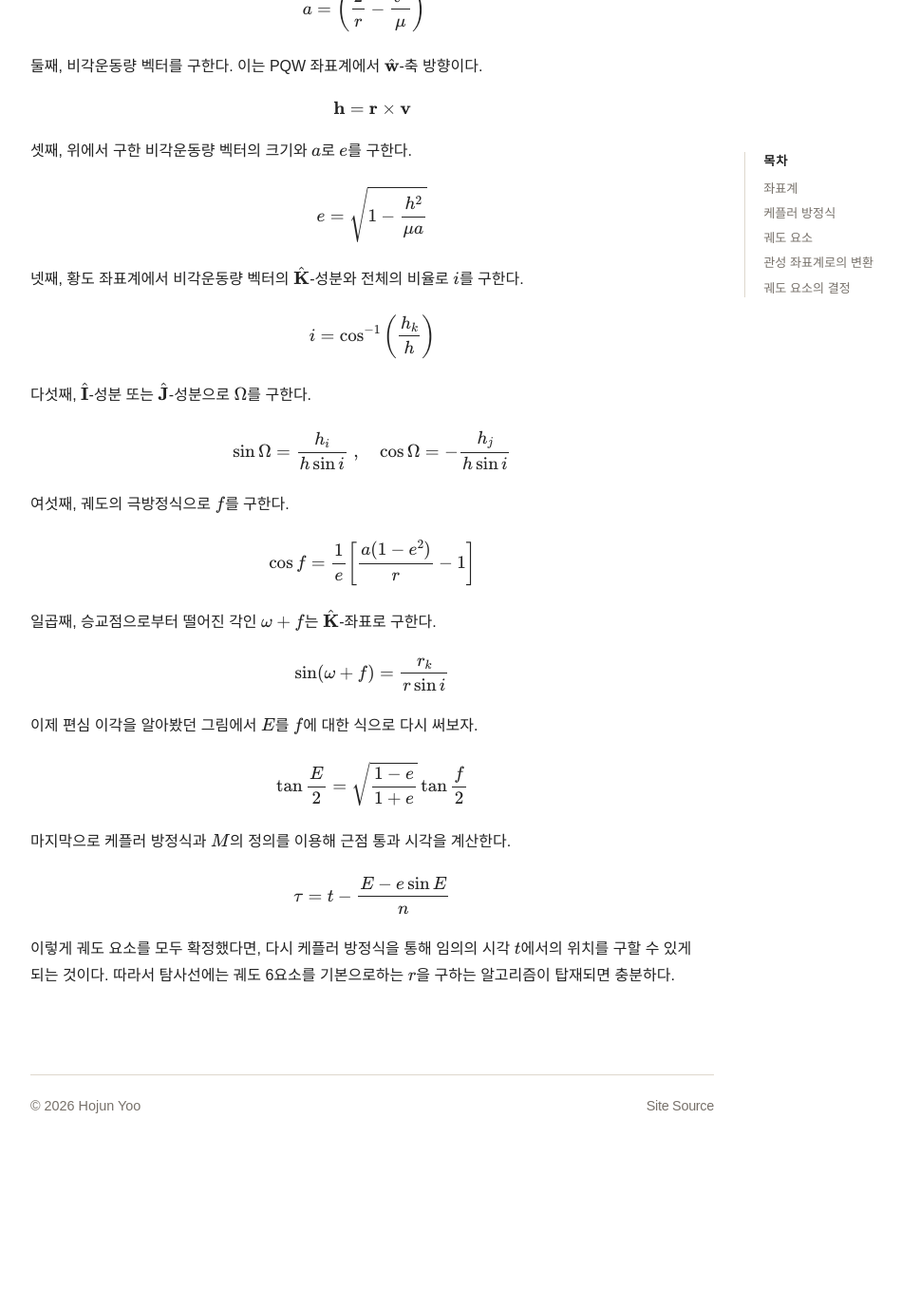
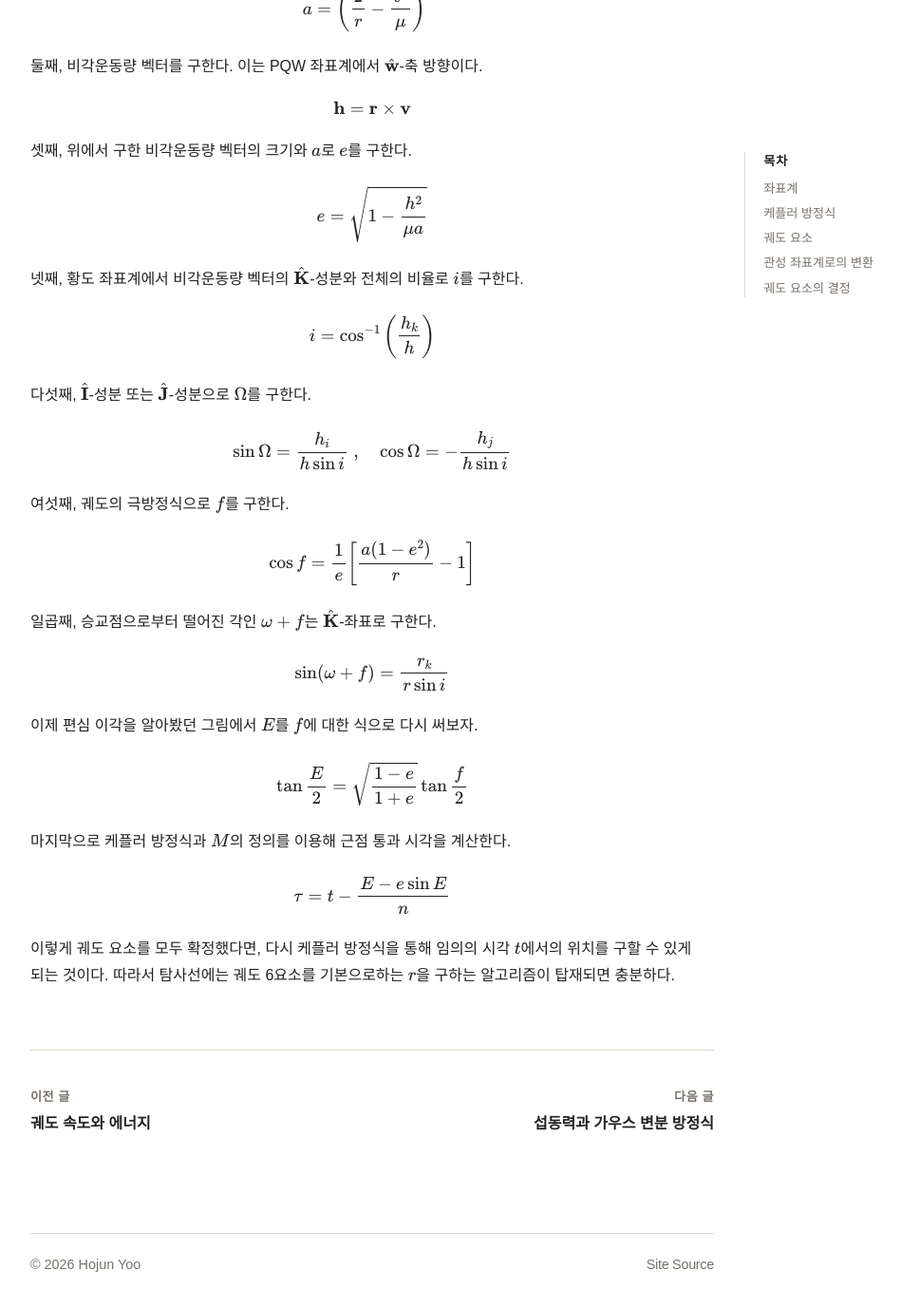
Before and after one commit to shami-momo/shami-momo.github.io, a Jekyll site: the page built from _posts/2026-04-24-orbit.md, in a window 1280 px wide and 1400 px high, scrolled down 5371 px. Shown: the top 1378 px of the window at 95% size, without its empty margins (248-1197 px from the left). Built offline with Jekyll 4.4.1, drawn with Linux system fonts in a browser that asks for light colours; some web fonts are replaced; comment, search, counter and statistics services are not loaded; before the commit the page ends 6604 px from its top, so only the background shows below that.

Commit message:
data update

```diff
--- a/_data/travel.yml
+++ b/_data/travel.yml
@@ -248,7 +248,7 @@ trips:
     end: "2026-06-24"
     description: "히로시마, 에히메, 오이타, 그리고 후쿠오카"
     countries: [JP]
-    prefectures: [Hiroshima, Ehime, Oita, Fukuoka]
+    prefectures: [Hiroshima, Ehime, Oita, Fukuoka, Yamaguchi]
 
   - id: "2607_jeju"
     url: "https://sei-and-the-world.tistory.com/category/여행/2607 제주"
--- a/_layouts/post.html
+++ b/_layouts/post.html
@@ -31,6 +31,26 @@ layout: default
   <div class="content">
     {{ content }}
   </div>
+
+  <nav class="post-nav" aria-label="Post navigation">
+    {% if page.previous %}
+      <a class="post-nav-item post-nav-prev" href="{{ page.previous.url | relative_url }}">
+        <span class="post-nav-label">이전 글</span>
+        <span class="post-nav-title">{{ page.previous.title }}</span>
+      </a>
+    {% else %}
+      <span class="post-nav-item post-nav-empty"></span>
+    {% endif %}
+
+    {% if page.next %}
+      <a class="post-nav-item post-nav-next" href="{{ page.next.url | relative_url }}">
+        <span class="post-nav-label">다음 글</span>
+        <span class="post-nav-title">{{ page.next.title }}</span>
+      </a>
+    {% else %}
+      <span class="post-nav-item post-nav-empty"></span>
+    {% endif %}
+  </nav>
 
   <nav id="postToc" class="post-toc" aria-label="목차"></nav>
 
--- a/assets/css/style.css
+++ b/assets/css/style.css
@@ -6,37 +6,34 @@
   --max-width: 720px;
 
   --bg: #fff;
-  --paper: #f5f5f5;
+  --paper: #f9f9f9;
   --text: #222222;
   --text-soft: #3d3d3d;
   --muted: #77716a;
   --line: #ded8cd;
   --line-soft: #e7e7e7;
 
-  --main: #ffb100;
+  --main: #ff577b;
 
-  --highlight: rgba(255, 229, 120, 0.55);
-  --highlight-hover: rgba(255, 228, 120, 0.9);
+  --highlight: color-mix(in srgb, var(--main) 24%, transparent);
+  --highlight-soft: color-mix(in srgb, var(--main) 5%, transparent);
 
   --map-base: #e2e2e2;
-
-  --chart-area-top: rgba(255, 197, 36, 0.32);
-  --chart-area-bottom: rgba(255, 197, 36, 0);
 }
 
 :root[data-theme="dark"] {
   color-scheme: dark;
 
-  --bg: #151412;
-  --paper: #201e1a;
-  --text: #ebebeb;
-  --text-soft: #d6ccbc;
-  --muted: #a89f91;
+  --bg: #121212 ;
+  --paper: #1f1f1f;
+  --text: #F5F5F5;
+  --text-soft: #d3d3d3;
+  --muted: #a7a7a7;
   --line: #414141;
-  --line-soft: #332e27;
+  --line-soft: #2e2e2e;
 
-  --highlight: rgba(255, 198, 73, 0.28);
-  --highlight-hover: rgba(255, 198, 73, 0.42);
+  --highlight: color-mix(in srgb, var(--main) 50%, transparent);
+  --highlight-soft: color-mix(in srgb, var(--main) 15%, transparent);
 
   --map-base: #555555;
 }
@@ -45,16 +42,16 @@
   :root:not([data-theme="light"]) {
     color-scheme: dark;
 
-    --bg: #151412;
-    --paper: #201e1a;
-    --text: #ebebeb;
-    --text-soft: #d6ccbc;
-    --muted: #a89f91;
+    --bg: #121212;
+    --paper: #1f1f1f;
+    --text: #F5F5F5;
+    --text-soft: #d3d3d3;
+    --muted: #a7a7a7;
     --line: #414141;
-    --line-soft: #332e27;
+    --line-soft: #2e2e2e;
 
-    --highlight: rgba(255, 198, 73, 0.28);
-    --highlight-hover: rgba(255, 198, 73, 0.42);
+    --highlight: color-mix(in srgb, var(--main) 50%, transparent);
+    --highlight-soft: color-mix(in srgb, var(--main) 15%, transparent);
 
     --map-base: #555555;
   }
@@ -217,11 +214,9 @@ a:hover {
 .intro p a[href]::after {
   content: "↗";
   display: inline-block;
-  margin-left: 0.08em;
   font-size: 0.68em;
   font-weight: 700;
   line-height: 1;
-  opacity: 0.75;
   transform: translateY(-0.35em);
 }
 
@@ -285,7 +280,7 @@ a:hover {
 }
 
 .links a {
-  padding: .4rem .8rem;
+  padding: .32rem .72rem;
   border: 1px solid var(--line);
   border-radius: 999px;
   background: var(--bg);
@@ -459,6 +454,10 @@ a:hover {
 
 .content strong {
   font-weight: 750;
+  background-image: linear-gradient(var(--highlight), var(--highlight));
+  background-repeat: no-repeat;
+  background-size: 100% 0.42em;
+  background-position: 0 88%;
 }
 
 .content code {
@@ -724,6 +723,55 @@ mjx-container[display="true"] mjx-math {
 
 /* Table of Contents */
 
+.post-nav {
+  display: grid;
+  grid-template-columns: 1fr 1fr;
+  gap: 24px;
+  margin-top: 64px;
+  padding-top: 24px;
+  border-top: 1px solid var(--line);
+}
+
+.post-nav-item {
+  min-width: 0;
+  padding: 14px 0;
+  text-decoration: none;
+}
+
+.post-nav-prev {
+  text-align: left;
+}
+
+.post-nav-next {
+  text-align: right;
+}
+
+.post-nav-label {
+  display: block;
+  color: var(--muted);
+  font-size: 0.82rem;
+  font-weight: 700;
+  text-transform: uppercase;
+  letter-spacing: 0.04em;
+}
+
+.post-nav-title {
+  display: block;
+  margin-top: 4px;
+  color: var(--text);
+  font-weight: 700;
+  line-height: 1.45;
+}
+
+.post-nav-item:hover .post-nav-title {
+  text-decoration: underline;
+  text-underline-offset: 3px;
+}
+
+.post-nav-empty {
+  pointer-events: none;
+}
+
 .post-toc {
   position: fixed;
   top: 160px;
@@ -838,6 +886,19 @@ mjx-container[display="true"] mjx-math {
   .travel-card p {
     font-size: 0.88rem;
   }
+
+  .post-nav {
+    grid-template-columns: 1fr;
+    gap: 0;
+  }
+
+  .post-nav-next {
+    text-align: left;
+  }
+
+  .post-nav-empty {
+    display: none;
+  }
 }
 
 @media (max-width: 1120px) {
```
Also changed, not shown: _posts/2026-04-22-kepler.md (+5 -4 lines), _posts/2026-04-25-gauss.md (+3 -3 lines), travel.md (+1 -1 lines).
